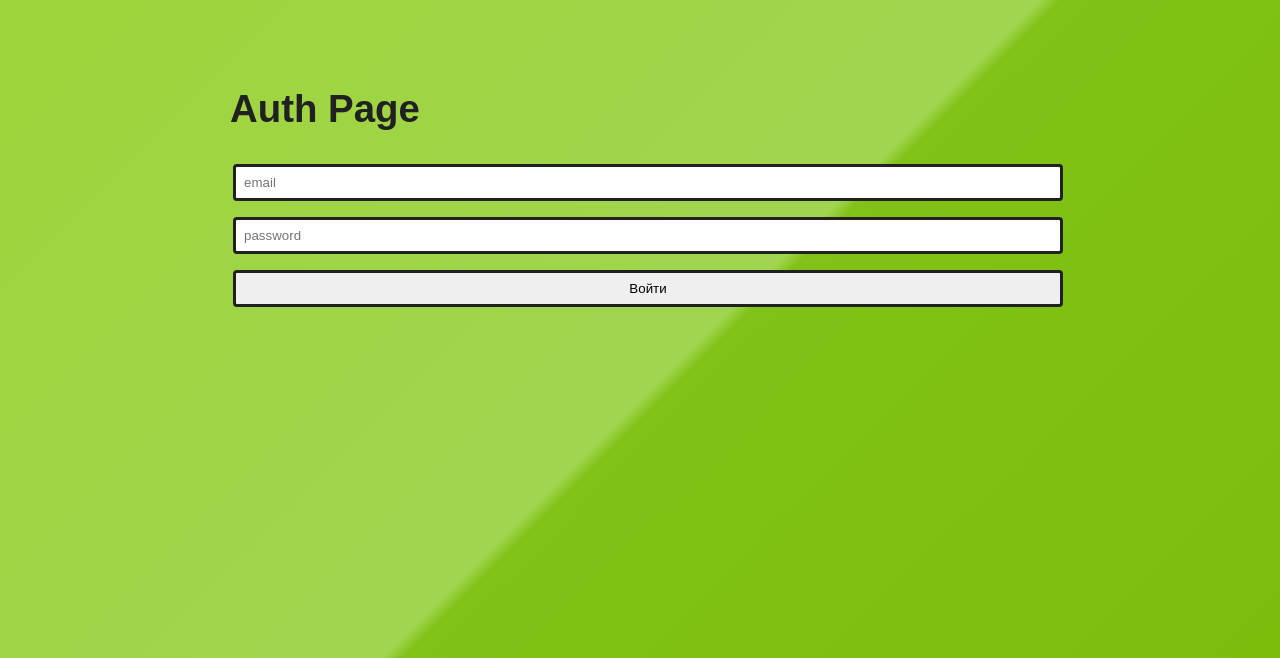
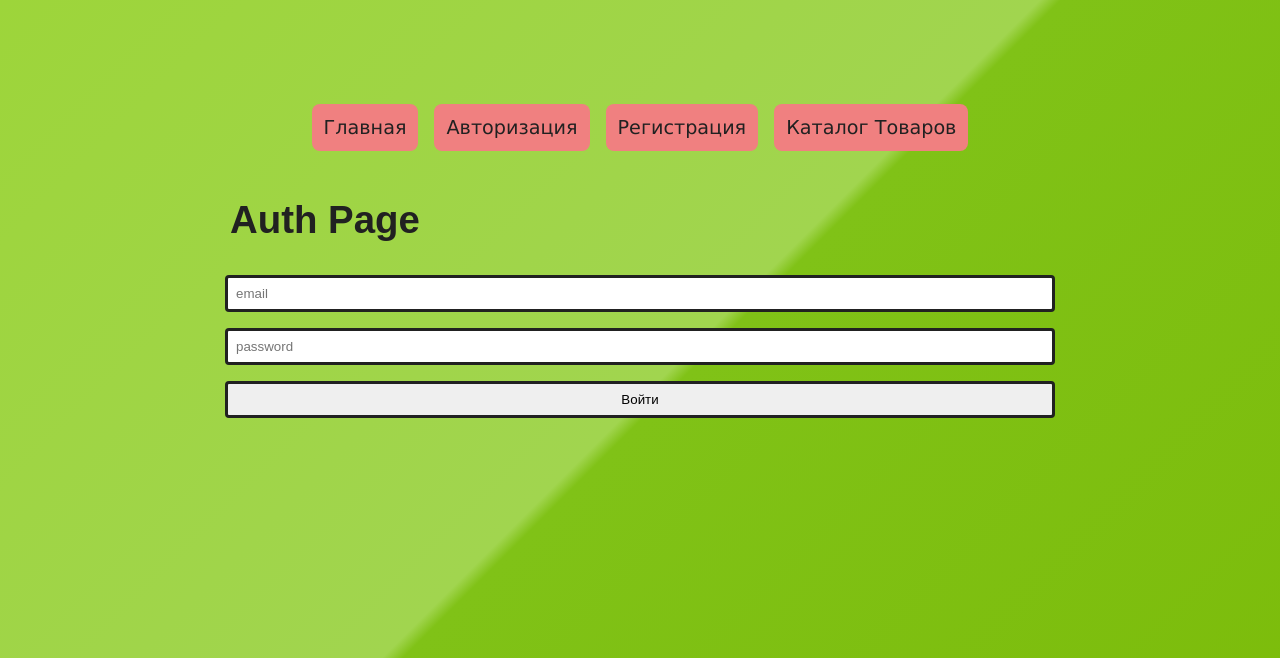
Before and after one commit to AntonMorozov1986/php-advanced, a PHP site: page /auth in a window 1280 px wide. Shown: the top 658 px of the page. Run offline with PHP 8.4, Linux system fonts and the light colour scheme; data that the repository does not hold is empty.

Commit message:
lesson 5

```diff
--- a/app/Classes/Router.php
+++ b/app/Classes/Router.php
@@ -2,61 +2,38 @@
 namespace Classes;
 
 use Controllers\BaseController;
-use Traits\SingletoneTrait;
-
 use Controllers\MainPageController;
-use Controllers\AuthController;
-use Controllers\CatalogController;
-use Controllers\RegisterController;
 use Controllers\MissingPageController;
 
-class Router
-{
-    use SingletoneTrait;
-
-    private array $routes = [];
-    public static string $currentRoute = '';
-
-    protected function instanceInit(): void
-    {
-        // TODO: Implement instanceInit() method.
-        $this->routes = [
+class Router {
+    private static array $routes = [
         'auth' => [
-                'controller' => new AuthController(),
+            'controller' => 'Controllers\AuthController',
             'linkText' => 'Авторизация',
         ],
         'register' => [
-                'controller' => new RegisterController(),
+            'controller' => 'Controllers\RegisterController',
             'linkText' => 'Регистрация',
         ],
         'catalog' => [
-                'controller' => new CatalogController(),
+            'controller' => 'Controllers\CatalogController',
             'linkText' => 'Каталог Товаров',
         ],
     ];
-    }
 
-    private function isPostRequest()
-    {
-        return $_SERVER['REQUEST_METHOD'] === 'POST';
-    }
-
-    public function getController($route): BaseController
+    public static function getController($route): BaseController
     {
         if ($route === '') {
             return new MainPageController();
         }
-        if (in_array($route, array_keys($this->routes))) {
-            $controller = $this->routes[$route]['controller'];
-            if ($this->isPostRequest()) {
-                $controller->handlePostRequest();
-            }
-            return $this->routes[$route]['controller'];
+        if (in_array($route, array_keys(self::$routes))) {
+            $controllerName = self::$routes[$route]['controller'];
+            return new $controllerName();
         }
         return new MissingPageController();
     }
 
-    public function getRoutesLinks(): array
+    public static function getRoutesLinks(): array
     {
         return array_map(function ($route, $routeName)
         {
@@ -64,6 +41,11 @@ class Router
                 'href' => '/' . $routeName,
                 'text' => $route['linkText'],
             ];
-        }, $this->routes,array_keys($this->routes));
+        }, self::$routes,array_keys(self::$routes));
+    }
+
+    public static function getRequestMethode()
+    {
+        return $_SERVER['REQUEST_METHOD'];
     }
 }
--- a/app/Controllers/AuthController.php
+++ b/app/Controllers/AuthController.php
@@ -1,6 +1,7 @@
 <?php
 namespace Controllers;
 
+use Classes\Router;
 use Database\Database;
 use PDO;
 use Exception;
@@ -29,20 +30,29 @@ class AuthController extends BaseController
         ];
     }
 
+    function beforeRender()
+    {
+        if (Router::getRequestMethode() === 'POST') {
+            $this->handlePostRequest();
+        }
+    }
+
     public function handlePostRequest()
     {
         try {
             $this->signIn();
             $this->content['result'] = 'Вы успешно вошли';
         } catch (Exception $exception) {
-            echo "Что-то пошло не так";
+            $this->content['result'] = $exception->getMessage();
         }
 
     }
 
+    /**
+     * @throws Exception
+     */
     private function signIn()
     {
-        try {
         $db = Database::getInstance()->getDb();
 
         $sqlQuery = "SELECT * FROM `users` WHERE email = :email";
@@ -51,13 +61,11 @@ class AuthController extends BaseController
         $request->execute(['email' => $_POST['email']]);
         $result = $request->fetch(PDO::FETCH_ASSOC);
         $this->checkPassword($_POST['password'], $result['password']);
-        } catch (Exception $exception) {
-            echo $exception->getMessage() . "</br>";
-            throw $exception;
     }
 
-    }
-
+    /**
+     * @throws Exception
+     */
     private function checkPassword($pass, $hash)
     {
         $result = password_verify($pass, $hash);
--- a/app/Controllers/BaseController.php
+++ b/app/Controllers/BaseController.php
@@ -14,18 +14,13 @@ abstract class BaseController
     protected string $templateFileName;
     protected array $content;
 
+    abstract function beforeRender();
+
     public function render() {
+        $this->beforeRender();
+        $menu = ['menu' => Router::getRoutesLinks()];
+        $this->content = array_merge($this->content, $menu);
         echo $this->getTemplate();
-    }
-
-    protected function isGetRequest()
-    {
-        return $_SERVER['REQUEST_METHOD'] === 'GET';
-    }
-
-    protected function isPostRequest()
-    {
-        return $_SERVER['REQUEST_METHOD'] === 'POST';
     }
 
     protected function getTemplate()
--- a/app/Controllers/CatalogController.php
+++ b/app/Controllers/CatalogController.php
@@ -41,4 +41,6 @@ class CatalogController extends BaseController
             return 1;
         }
     }
+
+    function beforeRender() {}
 }
--- a/app/Controllers/MainPageController.php
+++ b/app/Controllers/MainPageController.php
@@ -8,7 +8,9 @@ class MainPageController extends BaseController
     public function __construct()
     {
         $this->title = 'MainPage';
-        $this->content = ['links' => Router::getInstance()->getRoutesLinks()];
+        $this->content = ['links' => Router::getRoutesLinks()];
         $this->templateFileName = 'main.html.twig';
     }
+
+    function beforeRender() {}
 }
--- a/app/Controllers/MissingPageController.php
+++ b/app/Controllers/MissingPageController.php
@@ -15,4 +15,6 @@ class MissingPageController extends BaseController
             ]
         ];
     }
+
+    function beforeRender() {}
 }
--- a/app/Controllers/RegisterController.php
+++ b/app/Controllers/RegisterController.php
@@ -33,19 +33,25 @@ class RegisterController extends BaseController
         ];
     }
 
+    function beforeRender()
+    {
+        if (Router::getRequestMethode() === 'POST') {
+            $this->handlePostRequest();
+        }
+    }
+
     public function handlePostRequest()
     {
         try {
             $this->createNewUser();
             $this->content['result'] = 'Вы успешно зарегистрировались';
         } catch (PDOException $exception) {
-            echo "Что-то пошло не так";
+            $this->content['result'] = $exception->getMessage();
         }
     }
 
     private function createNewUser()
     {
-        try {
         $userData = [
             'name' => $_POST['name'],
             'email' => $_POST['email'],
@@ -57,10 +63,5 @@ class RegisterController extends BaseController
         $db = Database::getInstance()->getDb();
         $request = $db->prepare($sqlQuery);
         $request->execute($userData);
-        } catch (PDOException $exception) {
-            echo $exception->getMessage();
-            throw $exception;
-        }
-
     }
 }
--- a/public/index.php
+++ b/public/index.php
@@ -5,5 +5,6 @@ use Classes\Router;
 
 $uri = parse_url($_SERVER['REQUEST_URI']);
 $path_parts = explode('/', $uri['path']);
-$controller = Router::getInstance()->getController($path_parts[1]);
+$route = array_slice($path_parts, 1, 1);
+$controller = Router::getController(...$route);
 $controller->render();
--- a/templates/auth.html.twig
+++ b/templates/auth.html.twig
@@ -33,7 +33,7 @@
         .auth-page__input {
             display: block;
             width: 100%;
-            margin: 8px;
+            margin: 8px 0;
             padding: 8px;
             border: 3px solid #212121;
             border-radius: 4px;
@@ -41,12 +41,12 @@
     </style>
 </head>
 <body>
+{% include 'menu.html.twig' %}
 <div class="auth-page">
     <h1 class="auth-page__title">{{ title }}</h1>
 
     {% if result %}
         <h2 class="auth-page__subtitle">{{ result }}</h2>
-        <a href="/">Перейти на главную страницу</a>
     {% endif %}
 
     <form class="auth-page__form" method="post">
--- a/templates/catalog.html.twig
+++ b/templates/catalog.html.twig
@@ -57,6 +57,8 @@
     </style>
 </head>
 <body>
+{% include 'menu.html.twig' %}
+
 <div class="catalog">
     <h1 class="catalog__title">{{ title }}</h1>
 
--- /dev/null
+++ b/templates/menu.html.twig
@@ -0,0 +1,29 @@
+<div class="menu">
+    <style>
+        .menu {
+            display: flex;
+            justify-content: center;
+            max-width: 950px;
+            margin: 32px auto;
+        }
+
+        .menu__link {
+            display: block;
+            margin: 0 16px 0 0;
+            padding: 12px;
+            background-color: lightcoral;
+            color: #212121;
+            text-decoration: none;
+            border-radius: 8px;
+        }
+
+        .menu__link:last-child {
+            margin: 0;
+        }
+    </style>
+    <a href="/" class="menu__link">Главная</a>
+
+    {% for menuLinks in menu %}
+        <a href="{{ menuLinks.href }}" class="menu__link">{{ menuLinks.text }}</a>
+    {% endfor %}
+</div>
```
Lines whose indentation alone changed are shown as unchanged.
